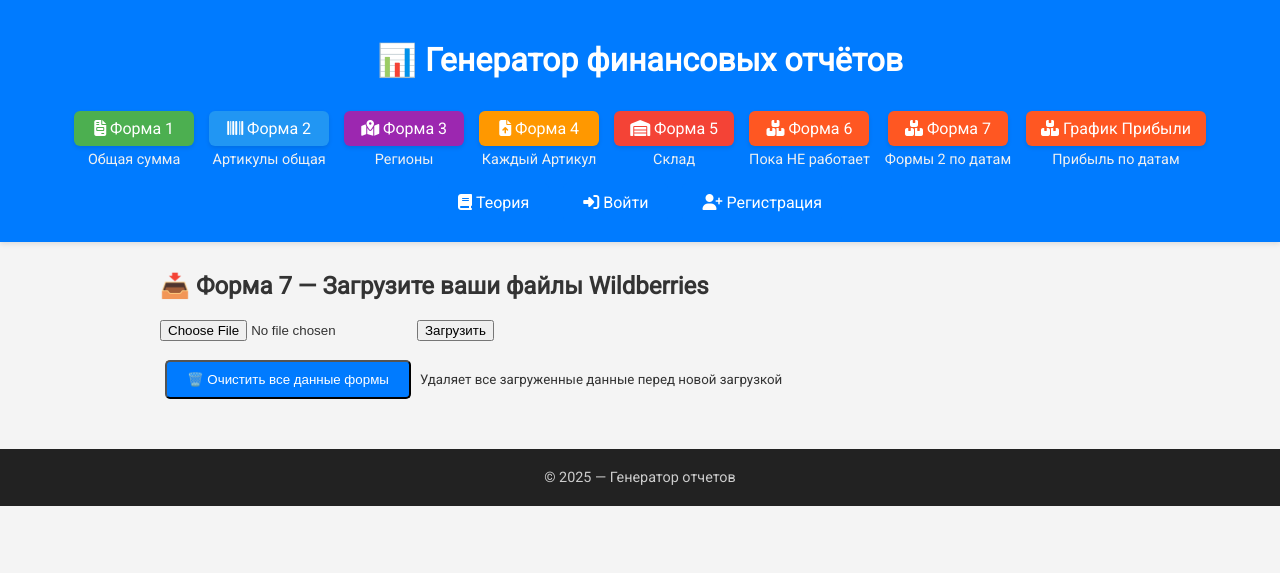
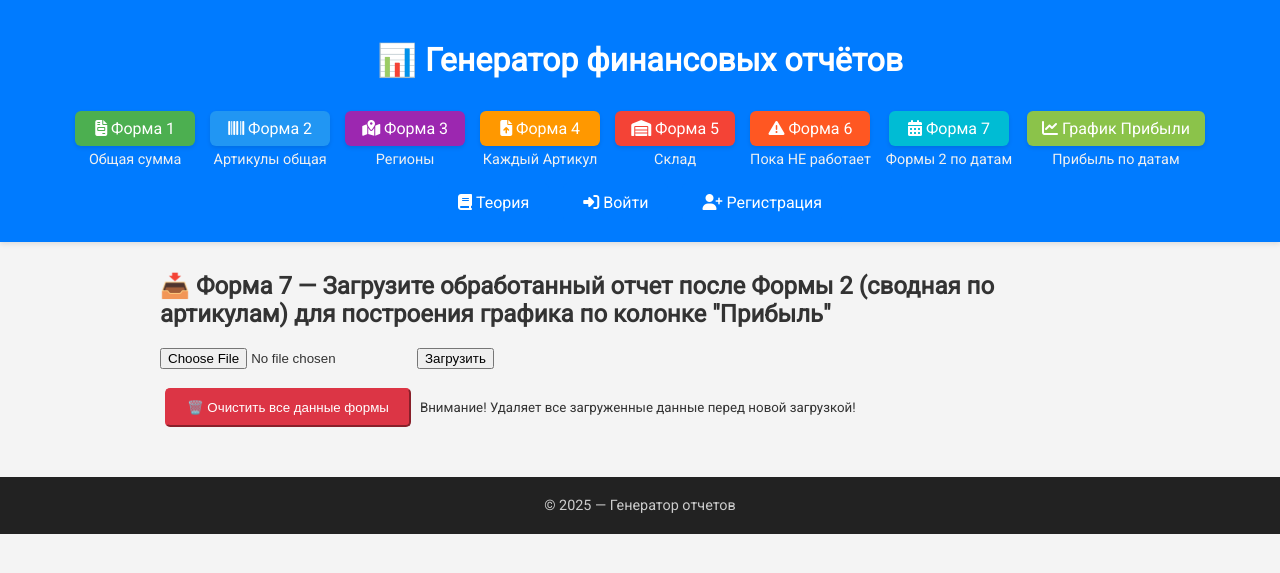
Before and after one commit to mishadvor/ProjectSite, a Django app: template forms_app/templates/forms_app/form7/upload.html in a window 1280 px wide. Shown: the top 573 px of the page. Run offline with Django 5.2, Linux system fonts and the light colour scheme; the template is opened without the code that fills it, so the values that code supplies are empty.

Commit message:
Коррекция кнопок и описания

```diff
--- a/forms_app/templates/forms_app/form7/upload.html
+++ b/forms_app/templates/forms_app/form7/upload.html
@@ -1,5 +1,8 @@
 {% extends "base.html" %} {% block content %}
-<h2>📥 Форма 7 — Загрузите ваши файлы Wildberries</h2>
+<h2>
+  📥 Форма 7 — Загрузите обработанный отчет после Формы 2 (сводная по артикулам)
+  для построения графика по колонке "Прибыль"
+</h2>
 <form method="post" enctype="multipart/form-data">
   {% csrf_token %}
   <input type="file" name="excel_file" accept=".xlsx" required />
@@ -13,11 +16,18 @@
   >
     <br />
     {% csrf_token %}
-    <button type="submit" class="btn btn-danger">
+    <button
+      type="submit"
+      class="btn btn-danger"
+      style="
+        background-color: #dc3545 !important;
+        border-color: #dc3545 !important;
+      "
+    >
       🗑️ Очистить все данные формы
     </button>
     <small class="text-muted d-block mt-1">
-      Удаляет все загруженные данные перед новой загрузкой
+      Внимание! Удаляет все загруженные данные перед новой загрузкой!
     </small>
   </form>
 </div>
--- a/templates/base.html
+++ b/templates/base.html
@@ -124,6 +124,27 @@
         background: #f44336;
       } /* Красный */
 
+      .form-btn-6 {
+        background: #9e9e9e; /* Серый для неработающей функции */
+      }
+      .form-btn-6:hover {
+        background: #757575;
+      }
+
+      .form-btn-7 {
+        background: #00bcd4; /* Бирюзовый для календарных данных */
+      }
+      .form-btn-7:hover {
+        background: #008ba3;
+      }
+
+      .form-btn-8 {
+        background: #8bc34a; /* Зеленый для графиков */
+      }
+      .form-btn-8:hover {
+        background: #689f38;
+      }
+
       .form-btn-1:hover {
         background: #3e8e41;
       }
@@ -233,10 +254,11 @@
             </a>
             <div class="form-label">Склад</div>
           </div>
+
           <!-- Форма 6 -->
           <div class="form-item">
             <a href="{% url 'forms_app:form6' %}" class="form-btn form-btn-6">
-              <i class="fas fa-boxes"></i> Форма 6
+              <i class="fas fa-exclamation-triangle"></i> Форма 6
             </a>
             <div class="form-label">Пока НЕ работает</div>
           </div>
@@ -245,19 +267,20 @@
           <div class="form-item">
             <a
               href="{% url 'forms_app:form7_upload' %}"
-              class="form-btn form-btn-6"
+              class="form-btn form-btn-7"
             >
-              <i class="fas fa-boxes"></i> Форма 7
+              <i class="fas fa-calendar-alt"></i> Форма 7
             </a>
             <div class="form-label">Формы 2 по датам</div>
           </div>
 
+          <!-- График прибыли -->
           <div class="form-item">
             <a
               href="{% url 'forms_app:form7_graph' %}"
-              class="form-btn form-btn-6"
+              class="form-btn form-btn-8"
             >
-              <i class="fas fa-boxes"></i> График Прибыли
+              <i class="fas fa-chart-line"></i> График Прибыли
             </a>
             <div class="form-label">Прибыль по датам</div>
           </div>
```
